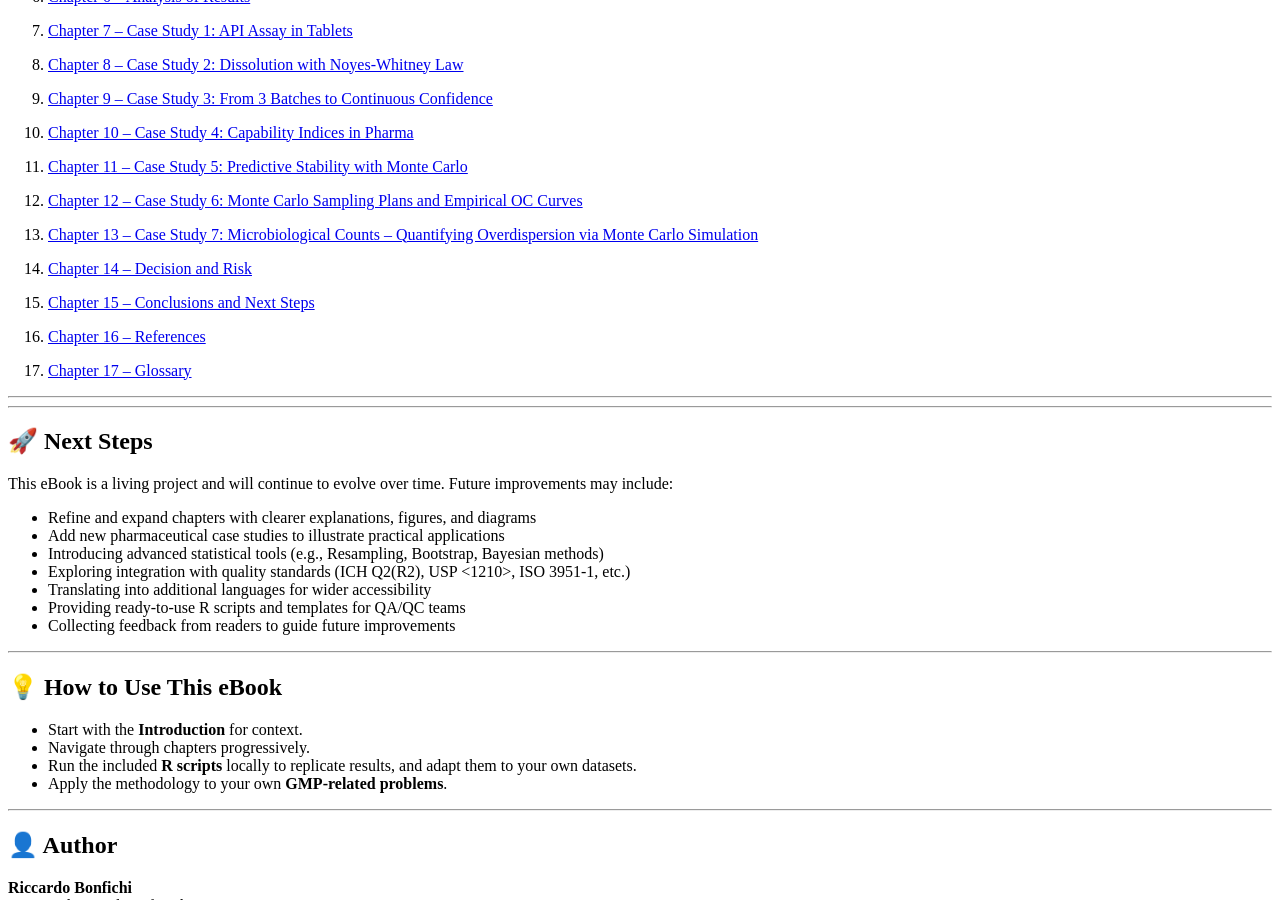
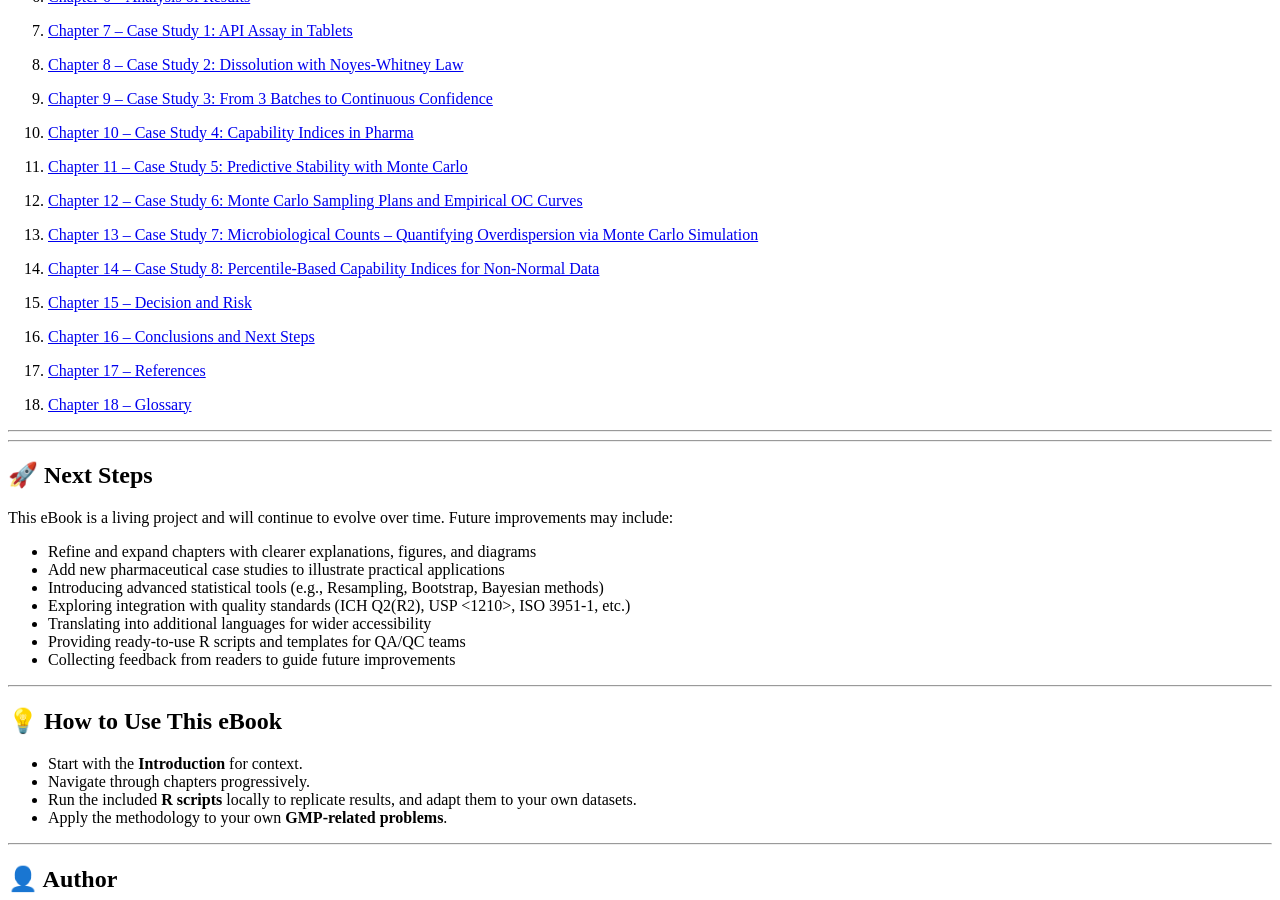
Before and after one commit to rbonfichi/monte-carlo-gmp-pharma, a Jekyll site: the page built from docs/index.md, in a window 1280 px wide and 900 px high, scrolled down 642 px. Built offline with Jekyll 4.4.1, drawn with Linux system fonts in a browser that asks for light colours; our own code applies the rules of GitHub Pages for plain Markdown files.

Commit message:
Update chapter titles and order in index

```diff
--- a/docs/index.md
+++ b/docs/index.md
@@ -46,13 +46,15 @@ The goal is to provide **practical statistical tools** that can be applied immed
 
 13. [Chapter 13 – Case Study 7: Microbiological Counts – Quantifying Overdispersion via Monte Carlo Simulation](chapters/chapter13_case-study7.md)
 
-14. [Chapter 14 – Decision and Risk](chapters/chapter14_decision-risk.md)
+14. [Chapter 14 – Case Study 8: Percentile-Based Capability Indices for Non-Normal Data](chapters/chapter14_case-study8.md)
 
-15. [Chapter 15 – Conclusions and Next Steps](chapters/chapter15_conclusions-nextsteps.md)
+15. [Chapter 15 – Decision and Risk](chapters/chapter15_decision-risk.md)
 
-16. [Chapter 16 – References](chapters/chapter16_references.md)
+16. [Chapter 16 – Conclusions and Next Steps](chapters/chapter16_conclusions-nextsteps.md)
 
-17. [Chapter 17 – Glossary](chapters/chapter17_glossary.md)
+17. [Chapter 17 – References](chapters/chapter17_references.md)
+
+18. [Chapter 18 – Glossary](chapters/chapter18_glossary.md)
 
 ---
 
```
